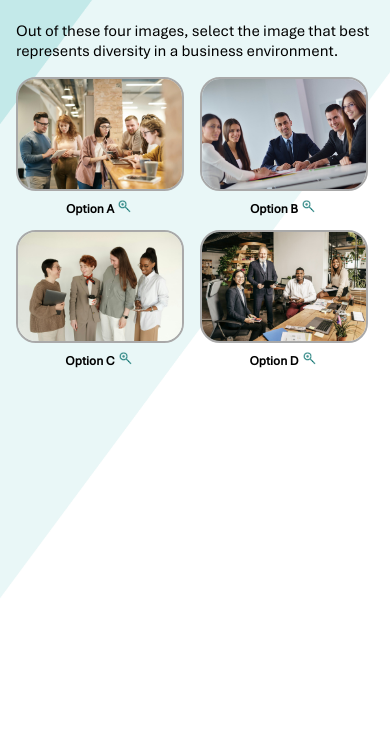
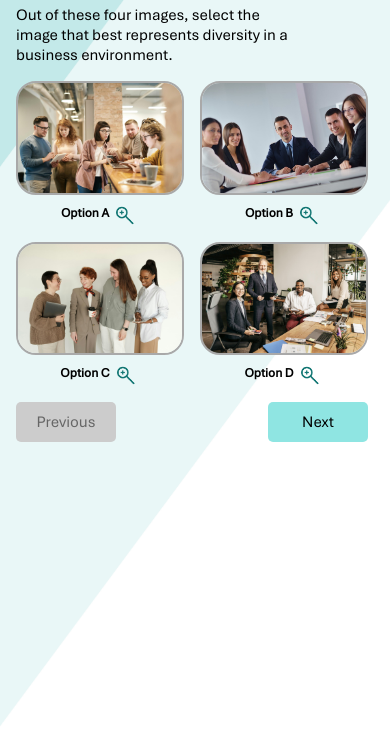
Before and after one commit to udlsuite/image_selection, a plain HTML site: page index.html in a window 390 px wide. Shown: the part 111-844 px from the top of the page. Drawn offline with Linux system fonts and the light colour scheme.

Commit message:
add next and previous buttons

```diff
--- a/css/styles.css
+++ b/css/styles.css
@@ -1,6 +1,7 @@
 * {
   box-sizing: border-box;
-  font-family: 'Aptos', sans-serif;}
+  font-family: 'Aptos', sans-serif;
+}
 
 @font-face {
   font-family: 'Aptos';
@@ -18,12 +19,16 @@
 
 
 body {
-  /* height: 100vh; */
+  height: 100vh;
   margin: 0;
   /* overflow: hidden; */
   background-image: url("../img/UDL_image_selection_feedback.png");
   background-repeat: no-repeat;
   background-size: cover;
+}
+
+p {
+  font-size: 1.4rem;
 }
 
 #isf_container {
@@ -40,7 +45,9 @@ body {
   max-width: 1200px;
   width: 100%;
   justify-content: flex-start;
-  overflow: hidden;
+  /* overflow: hidden; */
+  max-height: 673px;
+  flex-wrap: wrap;
 }
 
 #image_container {
@@ -52,6 +59,14 @@ body {
   position: relative;
   flex-wrap: wrap;
   min-height: 550px;
+}
+
+.instruction_text {
+  font-size: 1.4rem;
+  max-width: 75%;
+  width: 960px;
+  margin-top: 0;
+  margin-bottom: 0.5rem;
 }
 
 .image-box {
@@ -71,7 +86,8 @@ body {
   max-width: 1033px;
 } */
 
-.header_and_logo {
+.header_and_logo,
+#nav_buttons {
   width: 100%;
   max-width: 1146px;
   display: flex;
@@ -80,37 +96,46 @@ body {
   /* padding-top: 59px; */
 }
 
+#nav_buttons{
+   justify-content: flex-start;
+}
+
 .logo {
   height: 85px;
   padding-right: 22px;
 }
 
 .extra_feedback {
-  font-size: 1.4em;
+  font-size: 1.4rem;
   line-height: 1.4;
 }
 
-#next-button {
-  display: none;
+#next-button,
+#back-button {
   padding: 10px 20px;
   background-color: #8FE5E2;
   color: #000;
   border: none;
   cursor: pointer;
-  margin-top: 20px;
+  /* margin-top: 20px; */
   width: 140px;
   align-self: flex-end;
   border-radius: 5px;
-  font-size: 1.2em;
+  font-size: 1.4rem;
 }
 
-#next-button:hover {
+/* #back-button {
+  visibility: hidden;
+} */
+
+#next-button:hover,
+#back-button:hover {
   background-color: #636363;
   color: #fff;
 }
 
 .feedback_container {
-  height: 584px;
+  height: 603px;
   width: 300px;
   text-align: left;
   font-size: 0.8em;
@@ -151,10 +176,6 @@ body {
 .image-wrapper {
   text-align: center;
   padding: 1em;
-}
-
-.image-wrapper:nth-of-type(1),
-.image-wrapper:nth-of-type(2) {
   padding-bottom: 0;
 }
 
@@ -176,25 +197,26 @@ body {
   flex-direction: column;
 }
 
-figure{
+figure {
   margin: 0px;
 }
 
 .img_enlarge {
-	position:relative;
-  height: 30px;
-  width: 30px;
+  position: relative;
+  height: 50px;
+  width: 50px;
   cursor: pointer;
+  top: -5px;
 }
 
-.caption{
+.caption {
   display: flex;
   justify-content: center;
   font-weight: bold;
 }
 
-#overlay{
-  background: rgba(0,0,0,0.7);
+#overlay {
+  background: rgba(0, 0, 0, 0.7);
   width: 100%;
   height: 100%;
   position: absolute;
@@ -239,13 +261,25 @@ figure{
   z-index: 20;
 }
 
-.close_popup:focus{
+.close_popup:focus {
   outline: 2px solid red;
 }
 
-.correctness_icon{
-  width:90px;
+.correctness_icon {
+  width: 90px;
   height: 90px;
+}
+
+#next-button {
+  margin-right: 22px;
+  position: relative;
+  margin-left: 0.8em;
+}
+
+#back-button:disabled,
+#next-button:disabled {
+  background-color: #ccc;
+  color: #666;
 }
 
 @keyframes slidesIn {
@@ -261,7 +295,7 @@ figure{
 }
 
 @media only screen and (max-width: 1275px) {
-  .image-box{
+  .image-box {
     max-width: 355px;
   }
 
@@ -269,7 +303,7 @@ figure{
     height: 540px;
   }
 
-  #image_container{
+  #image_container {
     max-width: 758px;
   }
 
@@ -280,11 +314,11 @@ figure{
 }
 
 @media only screen and (max-width: 1216px) {
-  .image-box{
+  .image-box {
     max-width: 305px;
   }
 
-  #image_container{
+  #image_container {
     max-width: 658px;
   }
 
@@ -301,12 +335,6 @@ figure{
   #isf_container {
     padding-left: 1em;
   }
-
-  /* .logo{
-    left: 638px;
-  } */
-
-
 }
 
 @media only screen and (max-width: 1060px) {
@@ -316,42 +344,40 @@ figure{
     padding: 2em;
   }
 
-  #image_container{
+  #image_container {
     max-width: 535px;
     min-height: 477px;
   }
 
-  .image-box{
-    width:250px;
+  .image-box {
+    width: 250px;
   }
 
-  .image-wrapper{
+  .image-wrapper {
     padding: 0.5em;
   }
 
-  .correct_or_incorrect{
+  .correct_or_incorrect {
     width: 110px;
     height: 110px;
     padding: 1em;
   }
 
-  /* .logo{
-    left: 522px;
-  } */
   .header_and_logo {
     max-width: 833px;
   }
 }
 
 @media only screen and (max-width: 850px) {
-  .image-box{
-    width:220px;
+  .image-box {
+    width: 220px;
   }
-  .logo{
+
+  .logo {
     left: 468px;
   }
 
-  #image_container{
+  #image_container {
     min-height: 419px;
     max-width: 476px;
   }
@@ -361,13 +387,14 @@ figure{
     width: 239px;
   }
 
-  .extra_feedback{
+  .extra_feedback {
     font-size: 1em;
   }
 
-  .img_enlarge{
-    width: 20px;
-    height: 20px;
+  .img_enlarge {
+    width: 40px;
+    height: 40px;
+    top: 0px;
   }
 
   .header_and_logo {
@@ -376,10 +403,12 @@ figure{
 }
 
 @media only screen and (max-width: 778px) {
-  #images_and_feedback{
+  #images_and_feedback {
     flex-direction: column;
     max-width: 360px;
+    padding-bottom: 1em;
   }
+
   .image-box {
     height: 148px;
     width: 227px;
@@ -391,58 +420,91 @@ figure{
     min-height: 307px;
   }
 
-  .image-wrapper{
+  .image-wrapper {
     padding-top: 0px;
   }
 
-  .feedback_container{
-    height:150px;
+  .feedback_container {
+    height: 150px;
     width: 351px;
     flex-direction: row;
-    margin-top: 0px;
+    margin-top: 1em;
     padding: 1em;
   }
 
-  .logo{
+  .logo {
     /* display: none; */
     left: 251px;
     height: 54px;
     position: absolute;
     right: -91px;
-    top:0px;
+    top: 0px;
   }
 
-  #isf_container{
+  #isf_container {
     padding-top: 3.5em;
   }
-  h1{
+
+  h1 {
     margin-top: 0px;
   }
 
-  .correct_or_incorrect{
+  .correct_or_incorrect {
     width: 80px;
     height: 80px;
   }
 
-  .extra_feedback{
+  .extra_feedback {
     margin-left: 1em;
   }
 
-  .feedback_pane{
+  .feedback_pane {
     padding-top: 0px;
   }
 
-  .image-box{
+  .image-box {
     width: 168px;
     height: auto;
   }
 
-  .image-wrapper p{
+  .image-wrapper p {
     font-size: 0.8em;
   }
 
-  .correctness_icon{
+  .correctness_icon {
     width: 60px;
     height: 60px;
   }
+
+  .img_enlarge {
+    height: 30px;
+    width: 30px;
+    /* top: -5px; */
   }
+
+  #nav_buttons{
+    max-width: 370px;
+    justify-content: space-between;
+    order: 1;
+  }
+
+
+.instruction_text {
+  font-size: 1rem;
+  margin-bottom: 1rem;
+}
+
+#feedback_and_next_btn {
+order: 2;
+}
+
+#next-button{
+  margin-right: 0.5em;
+}
+
+#next-button,
+#back-button {
+  width: 100px;
+  font-size: 1rem;
+}
+}
--- a/index.html
+++ b/index.html
@@ -1,5 +1,6 @@
 <!DOCTYPE html>
 <html lang="en">
+
 <head>
     <meta charset="UTF-8">
     <meta name="viewport" content="width=device-width, initial-scale=1.0">
@@ -7,6 +8,7 @@
     <script defer src="js/script.js"></script>
     <link href="css/styles.css" rel="stylesheet" type="text/css">
 </head>
+
 <body>
     <div id="isf_container">
         <div class="header_and_logo">
@@ -26,11 +28,14 @@
                     </div>
                     <div class="feedback_pane">
                         <div class="extra_feedback">
-
+                            <!-- Select an image to get started. -->
                         </div>
                     </div>
                     <!-- Feedback (Correct/Incorrect) will be displayed here -->
                 </div>
+            </div>
+                    <div id="nav_buttons">
+            <button id="back-button">Previous</button>
             <button id="next-button">Next</button> <!-- Initially hidden -->
         </div>
         </div>
@@ -40,6 +45,11 @@
                 <button class="close_popup" tabindex="0">&times;</button>
             </div>
         </div>
+        <!-- <div id="nav_buttons">
+            <button id="back-button">Previous</button>
+            <button id="next-button">Next</button>
+        </div> -->
     </div>
 </body>
+
 </html>
--- a/js/script.js
+++ b/js/script.js
@@ -4,7 +4,7 @@ const imageSets = [
     ['img/01.jpg', false, "<b>Try again.</b><br> While this image shows gender diversity, there is little representation of other types of diversity. Consider a different option.", "Option A", "A group of five people gathered around a table, examining a tablet together, engaged in discussion."], // First image (incorrect)
     ['img/02.jpg', false, "<b>Try again.</b><br> While this image shows gender diversity, there is little representation of other diversities. This image <b>does</b> fit the context of a business environment. Consider a different option.", "Option B", "Team of business individuals seated at a table in an office"],  // Second image (correct)
     ['img/03.jpg', false, "<b>Try again.</b><br> While this image shows cultural diversity, there is little representation of other diversities. This image <b>does not</b> fit the context of a business environment. Consider a different option.", "Option C", "For female co workers stand together smiling by a wall. One is holding a laptop, another is holding a takeaway coffee and another is holding a notepad."], // Third image (incorrect)
-    ['img/04.jpg', true, "<b>Well done.</b><br> While this image shows cultural and gender diversity. This image <b>does</b> fit the context of a business environment. ", "Option D", "A diverse group of business professionals collaborating in a modern office setting."],  // Fourth image (correct)
+    ['img/04.jpg', true, "<b>Well done.</b><br> This image shows cultural and gender diversity. This image <b>does</b> fit the context of a business environment. ", "Option D", "A diverse group of business professionals collaborating in a modern office setting."],  // Fourth image (correct)
   ],
   [
     ['img/07.jpg', false, "<b>Try again.</b><br> This image <b>does not</b> challenge gender stereotypes.", "Option A", "A group of men in safety vests and hard hats gathered around scaffolding at a construction site."],
@@ -23,92 +23,86 @@ const imageSets = [
     ['img/18.jpg', false, "<b>Try again.</b><br> This image lacks aspects of diversity, including age, racial and cultural diversity.", "Option B", "A group of construction workers poses in front of a building under construction, wearing hard hats and safety vests."],
     ['img/19.jpg', true, "<b>Well done.</b><br> This image shows age, gender, and racial diversity in the construction industry.", "Option C", "Two men and a woman in hard hats and vests, gathered around a construction site, reviewing a large safety plan together."],
   ],
-    [
+  [
     ['img/20.jpg', false, "<b>Try again.</b><br>This image lacks diversity and <b>does not</b> represent an inclusive education environment.", "Option A", "A diverse group of people engaged in a discussion in a classroom setting, seated at desks with learning materials."],
-    ['img/21.jpg', true, "<b>Try again.</b><br>This image lacks diversity and <b>does not</b> represent an inclusive education environment.","Option B", "A woman stands in front of a classroom, with some students seated at desks behind her."],
-    ['img/24.jpg', false, "<b>Well done.</b><br>This image represents multiple aspects of diversity, including age, gender and race.", "Option C", "A female teacher stands in front of a classroom, with some students seated at desks behind her."],
-    ['img/23.jpg', false,"<b>Try again.</b><br> While this image shows gender diversity, there is little representation of other diversities.",  "Option D", "A diverse group of individuals sitting at desks in a classroom."],
+    ['img/21.jpg', false, "<b>Try again.</b><br>This image lacks diversity and <b>does not</b> represent an inclusive education environment.", "Option B", "A woman stands in front of a classroom, with some students seated at desks behind her."],
+    ['img/24.jpg', true, "<b>Well done.</b><br>This image represents multiple aspects of diversity, including age, gender and race.", "Option C", "A female teacher stands in front of a classroom, with some students seated at desks behind her."],
+    ['img/23.jpg', false, "<b>Try again.</b><br> While this image shows gender diversity, there is little representation of other diversities.", "Option D", "A diverse group of individuals sitting at desks in a classroom."],
   ],
-
 ];
-
 
 const instructTexts = [
   "Out of these four images, select the image that best represents diversity in a business environment.",
   "You're teaching a course in a construction industry field where women are underrepresented. Which image would best challenge gender stereotypes?",
   "Which of these images would you <b>avoid</b> using from a diversity perspective?",
   "Out of these three images, select the image that best represents diversity in the construction industry.",
-"The four following images were generated using AI, with the prompt 'A teacher standing in a classroom full of students'. Select the image that best represents diversity in a classroom environment."];
+  "The four following images were generated using AI, with the prompt 'A teacher standing in a classroom full of students'. Select the image that best represents diversity in a learning environment."];
 
+const overallCorrectness = []; // populated based on selections for each set { id: "img_set_1_img_3", isCorrect: false, feedback: "..." }
 
-let currentSetIndex = 0; // Set initial page load to first set of images
+let currentSetIndex = 0; // Start on the first set of images
 
-//Variables
+// Variables
 const container = document.getElementById('image_container');
 const nextButton = document.getElementById('next-button');
+const backButton = document.getElementById('back-button');
 const correctness = document.querySelector('.correct_or_incorrect');
 const feedbackText = document.querySelector('.extra_feedback');
 const feedbackPane = document.querySelector(".feedback_pane");
 const feedbackContainer = document.querySelector(".feedback_container");
 const closePopup = document.querySelector('.close_popup');
 const instructText = document.querySelector('.instruction_text');
-let feedback;
+const overlay = document.getElementById('overlay');
+const popupImage = document.querySelector('.popup');
 
 function loadImageSet(setIndex) {
   const images = imageSets[setIndex];
+  console.log("Loading set:", currentSetIndex);
 
-  // Clear existing images in the container
+  // Clear container
   container.innerHTML = '';
 
   images.forEach((imageData, index) => {
-    const imageWrapper = document.createElement('div'); // Wrapper for image and text
+    const imageWrapper = document.createElement('div');
     imageWrapper.classList.add('image-wrapper');
+
     instructText.innerHTML = instructTexts[setIndex];
 
     const img = document.createElement('img');
-    img.src = imageData[0]; // Set image source
+    img.src = imageData[0];
     img.alt = `Image ${index + 1}`;
     img.title = `Image ${index + 1}`;
     img.classList.add('image-box');
-    img.setAttribute('tabindex', '0'); // Make image tabbable
+    img.id = `img_set_${setIndex + 1}_img_${index + 1}`;
+    img.setAttribute('tabindex', '0');
 
-    // Add click event listener
-    img.addEventListener('click', () => checkAnswer(imageData[1], img, imageData[2])); // Pass the feedback as an argument
-
-    // Add keydown event listener for Enter key
+    // Click / keyboard handlers
+    img.addEventListener('click', () => checkAnswer(imageData[1], img, imageData[2]));
     img.addEventListener('keydown', (event) => {
-      if (event.key === 'Enter') {
-        checkAnswer(imageData[1], img, imageData[2]); // Trigger checkAnswer if Enter is pressed
-      }
+      if (event.key === 'Enter') checkAnswer(imageData[1], img, imageData[2]);
     });
 
-    // Create caption div
+    // Caption
     const captionDiv = document.createElement('div');
     captionDiv.classList.add('caption');
+    const p = document.createElement('p');
+    p.textContent = imageData[3];
 
-    // Create p tag
-    const p = document.createElement('p');
-    p.textContent = imageData[3]; // Set the text from the array (e.g., "Option A")
-
-    // Create enlarge icon image
+    // Enlarge icon
     const enlargeIcon = document.createElement('img');
     enlargeIcon.src = 'img/enlarge-icon-64px-1.png';
     enlargeIcon.alt = 'Enlarge Image';
     enlargeIcon.classList.add('img_enlarge');
     enlargeIcon.setAttribute('tabindex', '0');
+    enlargeIcon.title = "Enlarge image";
 
-    // Append elements
     captionDiv.appendChild(p);
     captionDiv.appendChild(enlargeIcon);
+    imageWrapper.appendChild(img);
+    imageWrapper.appendChild(captionDiv);
+    container.appendChild(imageWrapper);
 
-    imageWrapper.appendChild(img); // Append image to wrapper
-    imageWrapper.appendChild(captionDiv); // Append caption div to wrapper
-    container.appendChild(imageWrapper); // Append wrapper to the container
-
-    const imageWrappers = document.querySelectorAll('.image-wrapper');
-    const overlay = document.getElementById('overlay');
-    const popupImage = document.querySelector('.popup');
-
+    // Enlarge handlers
     function handleImageEnlarge(event) {
       if (event.type === 'click' || event.key === 'Enter' || event.key === ' ') {
         const imgToEnlarge = event.currentTarget.closest('.image-wrapper').querySelector('img').src;
@@ -122,89 +116,85 @@ function loadImageSet(setIndex) {
       }
     }
 
-    imageWrappers.forEach(wrapper => {
-      const enlargeIcon = wrapper.querySelector('.img_enlarge');
-      enlargeIcon.addEventListener('click', handleImageEnlarge);
-      enlargeIcon.addEventListener('keydown', handleImageEnlarge);
-    });
+    enlargeIcon.addEventListener('click', handleImageEnlarge);
+    enlargeIcon.addEventListener('keydown', handleImageEnlarge);
 
-    // Close the overlay and popup when the overlay is clicked
     closePopup.addEventListener('click', function () {
       overlay.style.display = 'none';
       img.setAttribute('tabindex', '0');
       enlargeIcon.setAttribute('tabindex', '0');
     });
   });
-}
 
-// Show the "Next" button after each set in answered, unless its the last set
-function showNextButton() {
-  nextButton.style.display = 'block';
-  // Hide the Next button if this is the final set
-  if (currentSetIndex === imageSets.length - 1) {
-    nextButton.style.display = 'none';
+  // Back button visibility
+  backButton.disabled = currentSetIndex === 0 ? true : false;
+
+  // Next button visibility
+  nextButton.disabled = currentSetIndex === imageSets.length - 1 ? true : false;
+
+  // Restore previous selection if exists
+  if (overallCorrectness[currentSetIndex]) {
+    const saved = overallCorrectness[currentSetIndex];
+    const thisQ = document.querySelector(`#${saved.id}`);
+    if (thisQ) thisQ.classList.add("selected");
+
+    feedbackText.innerHTML = saved.feedback;
+    correctness.innerHTML = saved.isCorrect
+      ? '<img src="img/trophy_icon.png" class="correctness_icon" alt="trophy icon">'
+      : '<img src="img/question_mark_icon.png" class="correctness_icon" alt="question mark icon">';
+  } else {
+    feedbackText.innerHTML = "";
+    correctness.innerHTML = "";
   }
 }
 
-// Hide the "Next" button after clicking it and load the next set of images
-nextButton.addEventListener('click', () => {
-  feedbackContainer.classList.remove("fade");
-  currentSetIndex++;
-  if (currentSetIndex < imageSets.length) {
-    loadImageSet(currentSetIndex);
-    nextButton.style.display = 'none'; // Hide the Next button again
-    correctness.innerHTML = ''; // Clear feedback when loading next set
-    feedbackText.innerHTML = '';
-  }
-});
+// Check answer function with correctess, selected img and feedback message as parameters
+function checkAnswer(isCorrect, selectedImg, feedbackMessage) {
+    console.log(overallCorrectness)
+  const imgs = document.querySelectorAll('.image-box');
+  imgs.forEach(img => img.classList.remove('selected'));
 
-// Function to check the answer
-function checkAnswer(isCorrect, selectedImg, feedbackMessage) {
-  const imgs = document.querySelectorAll('.image-box');
+  // Save selection wether correct or not
+  overallCorrectness[currentSetIndex] = {
+    id: selectedImg.id,
+    isCorrect: isCorrect,
+    feedback: feedbackMessage
+  };
 
-  // Remove existing classes
-  imgs.forEach(img => {
-    img.classList.remove('selected');
-  });
+  selectedImg.classList.add('selected');
 
-  if (isCorrect) {
-    // Wait for fade-out to finish, then center the correct image
-    setTimeout(() => {
-      selectedImg.removeAttribute('tabindex');
-      selectedImg.classList.add('selected');
-      showNextButton(); // Show the "Next" button after correct answer
-    }, 300); // Wait for fade duration
-  } else {
-    selectedImg.classList.add('selected');
-  }
+  // Feedback
+  feedbackPane.classList.remove("fade");
+  setTimeout(() => {
+    correctness.innerHTML = isCorrect
+      ? '<img src="img/trophy_icon.png" class="correctness_icon" alt="trophy icon">'
+      : '<img src="img/question_mark_icon.png" class="correctness_icon" alt="question mark icon">';
 
-  // Add animation to the feedback pane
-  feedbackPane.classList.remove("fade");
-  // feedbackContainer.classList.remove("fade");
-  setTimeout(() => {
-    if (isCorrect) {
-      correctness.innerHTML = '<img src="img/trophy_icon.png" class="correctness_icon" alt="trophy icon">';
-    } else {
-      correctness.innerHTML = '<img src="img/question_mark_icon.png" class="correctness_icon" alt="question mark icon">';
-    }
-
-    // Provide feedback
-    feedbackText.innerHTML = feedbackMessage;  // Set the dynamic feedback for the selected image
+    feedbackText.innerHTML = feedbackMessage;
     feedbackPane.classList.add("fade");
 
     if (!feedbackContainer.classList.contains("fade")) {
       feedbackContainer.classList.add("fade");
     }
   }, 200);
-
 }
 
-// Close the overlay and popup when the overlay is clicked
-overlay.addEventListener('click', function (event) {
-  if (event.target === overlay) { // Close only if clicking outside the popup
-    overlay.style.display = 'none';
-  }
+// Navigation
+nextButton.addEventListener('click', () => {
+  feedbackContainer.classList.remove("fade");
+  currentSetIndex++;
+  if (currentSetIndex < imageSets.length) loadImageSet(currentSetIndex);
 });
 
-// Initially load the first set of images
+backButton.addEventListener('click', () => {
+  currentSetIndex--;
+  if (currentSetIndex >= 0) loadImageSet(currentSetIndex);
+});
+
+// Overlay close
+overlay.addEventListener('click', function (event) {
+  if (event.target === overlay) overlay.style.display = 'none';
+});
+
+//Load first set of images initially
 loadImageSet(currentSetIndex);
```
Also changed, not shown: img/15.jpg, 2 other files. Lines whose indentation alone changed are shown as unchanged.
